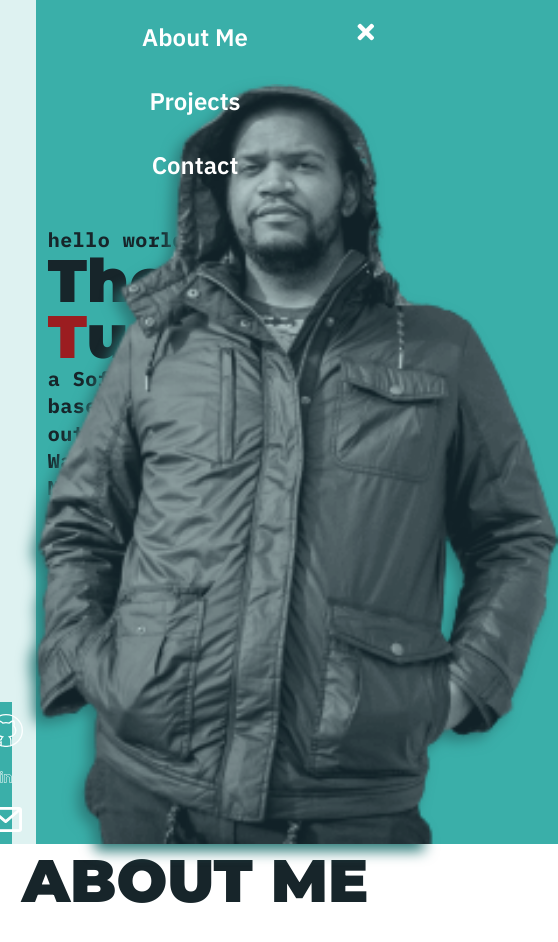
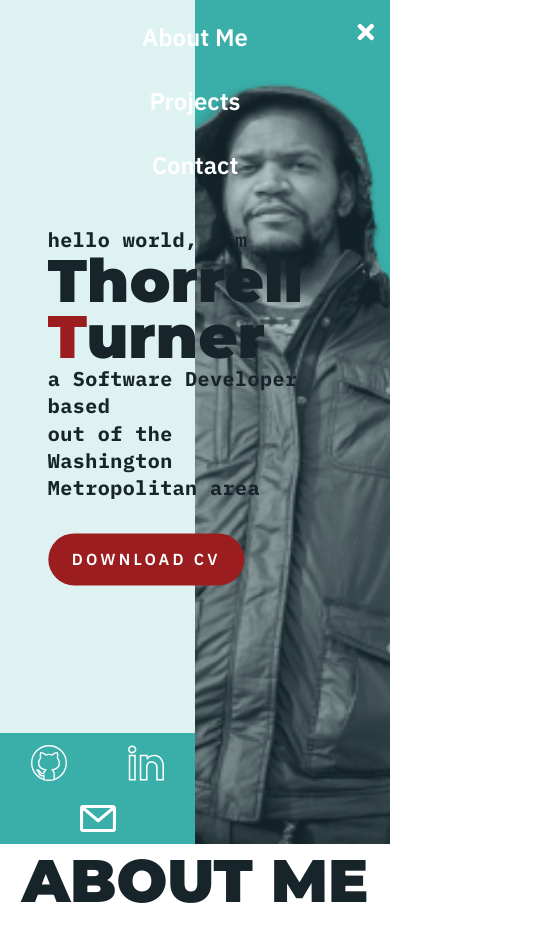
Before and after one commit to thorrellt/portfolio, a website with bundled scripts: page docs/index.html in a window 390 px wide. Both pictures are taken after a click on the item 363 px from the left and 32 px from the top of the page. Shown: the top 942 px of the page, 558 px wide, since content can reach past the window. Built offline with nearby package versions, Linux system fonts and the light colour scheme.

Commit message:
update contact logo and sizing

```diff
--- a/docs/css/media-query.css
+++ b/docs/css/media-query.css
@@ -15,10 +15,11 @@
   nav {
     padding: 5px 30px;
     align-items: flex-start;
+    background-color: transparent;
   }
 
   nav ul .nav-item {
-    width: 70%;
+    width: 100%;
     padding: 1rem 0.5rem;
     display: none;
   }
--- a/src/sass/media-query.css
+++ b/src/sass/media-query.css
@@ -18,9 +18,10 @@
     nav{
       padding: 5px 30px;
       align-items: flex-start;
+      background-color: #3AAFA9;
     }
     nav ul .nav-item{
-      width: 70%;
+      width: 100%;
       padding: 1rem .5rem;
       display: none;
     }
--- a/src/sass/styles.scss
+++ b/src/sass/styles.scss
@@ -17,7 +17,7 @@
     right: 0px;
     justify-content: center;
     align-items: center;
-    background-color: transparent;
+
 
 
     ul {
@@ -115,6 +115,10 @@
 }
 
 
+
+
+
+
 /************************
     HEADER/WELCOME PAGE
  ************************/
@@ -136,6 +140,7 @@
             left: 45%;
             transform: translate(-50%, -50%);
             height: fit-content;
+            z-index: 1;
 
             h1{
                 line-height: 3.5rem;
@@ -147,7 +152,6 @@
             p{
                 font-size: 1.25rem;
                 font-weight: bold;
-
             }
 
             #btn-cv {
@@ -171,10 +175,12 @@
             left: 0px;
             background-color: $sec-500;
             display: flex;
+            flex: 0 1 33%;
             flex-wrap: wrap;
             justify-content: space-around;
             align-items: center;
-            width: 33%;
+            min-width: fit-content;
+
 
             a{
                 display: flex;
@@ -182,6 +188,7 @@
                 align-items: center;
                 max-width: 100%;
                 margin-block: .75rem;
+                margin-inline: 1rem;
                 @include h5();
 
                 img{
@@ -198,12 +205,14 @@
         flex: 1 0 50%;
         background-color: $sec-500;
         justify-content: center;
+        overflow: hidden;
 
         img {
             height: 90%;
             align-self: flex-end;
             transform: scaleX(-1); //flip image
             filter: drop-shadow(7px 7px 7px $neutral-dark-gray);
+            z-index: 0;
         }
     }
 }
```
Also changed, not shown: docs/css/styles.css.
